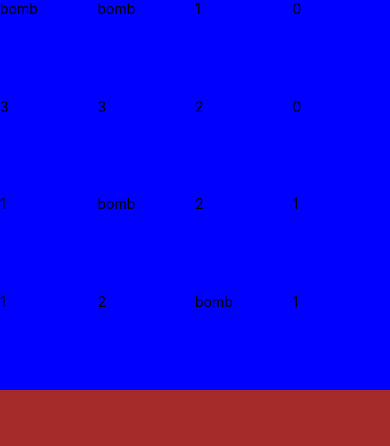
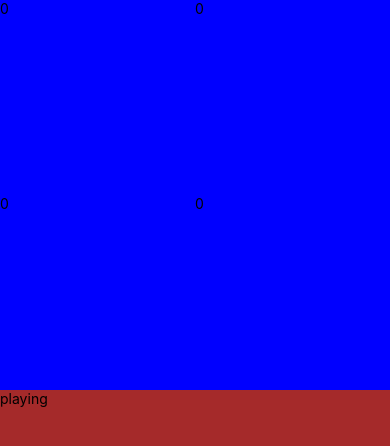
Before and after one commit to paullgdc/react_native_minesweeper, a React Native app: screen / in a window 390 px wide. Shown: the top 446 px of the page. Built offline with nearby package versions, Linux system fonts and the light colour scheme.

Commit message:
add immutability helper and implement basic functionnalities

```diff
--- a/package.json
+++ b/package.json
@@ -9,6 +9,7 @@
     "test": "jest"
   },
   "dependencies": {
+    "immutability-helper": "^3.0.1",
     "react": "16.9.0",
     "react-native": "0.61.4"
   },
--- a/src/App.tsx
+++ b/src/App.tsx
@@ -11,7 +11,7 @@ const App = () => {
     <>
       <StatusBar barStyle="dark-content" />
       <SafeAreaView style={{backgroundColor: "brown", flex: 1}}>
-          <MineSweeper height={4} width={4} bombs={1}/>
+          <MineSweeper height={2} width={2} bombs={2}/>
       </SafeAreaView>
     </>
   );
--- a/src/components/Tile.tsx
+++ b/src/components/Tile.tsx
@@ -32,7 +32,7 @@ const Tile: React.FC<TileProps> = props => <TouchableOpacity
     onLongPress={props.onLongPress}
     style={[
         styles.fixedRatio,
-        props.model.visibility === VisibilityKind.Flagged ?
+        props.model.visibility === VisibilityKind.Revealed ?
             styles.revealed :
             styles.hidden
     ]}
--- a/src/views/Minewseeper/index.tsx
+++ b/src/views/Minewseeper/index.tsx
@@ -1,7 +1,7 @@
 import React, { useState } from 'react';
 import { Text, View } from 'react-native';
-import { MineSweeperGrid, MineSweeperGridOp } from "./model";
-import Tile from '../../components/Tile';
+import MineSweeperState, * as op from "./model";
+import Tile, { TileKind } from '../../components/Tile';
 
 interface MineSweeperProps {
   height: number,
@@ -10,26 +10,39 @@ interface MineSweeperProps {
 }
 
 const MineSweeper: React.FC<MineSweeperProps> = props => {
-  const [grid, setGrid] = useState<MineSweeperGrid>(
-    MineSweeperGridOp.init(props.width, props.height, props.height, { x: -1, y: -1 })
+  const [state, setState] = useState<MineSweeperState>(
+    op.init(props.width, props.height, props.bombs)
   )
   const [game, setGame] = useState<"playing" | "lost" | "won">("playing");
-
-  const handlePress = (i: number, j: number) => () => {
+  console.log("rerender")
+  const handlePress = (x: number, y: number) => () => {
     if (game !== "playing") return;
-
-
+    let newState = state;
+    if(state.bombs === undefined)
+      newState = op.placeBombs(state, {x, y});
+    setState(op.revealTile(newState, {x, y}));
+  };
+  const handleLongPress = (x: number, y: number) => () => {
+    if (game !== "playing") return;
+    if(state.bombs === undefined) setState(op.placeBombs(state, {x, y}))
+    setState(op.flagTile(state, {x, y}));
   }
   return <>
     <View style={{ flexDirection: "row", aspectRatio: 1 }}>
-      {grid.grid.map((colum, i) => (
+      {state.grid.map((colum, i) => (
         <View key={i} style={{ flex: 1, flexDirection: "column", }}>
           {colum.map((tile, j) => (
-            <Tile key={j} model={tile} />
+            <Tile
+              key={j}
+              model={tile}
+              onPress={handlePress(i, j)}
+              onLongPress={handleLongPress(i, j)}
+            />
           ))}
         </View>
       ))}
     </View>
+    <Text>{game}</Text>
   </>
 };
 
--- a/src/views/Minewseeper/model.ts
+++ b/src/views/Minewseeper/model.ts
@@ -1,47 +1,41 @@
+import update from "immutability-helper";
+
 import { range, shuffle } from "../../utils";
 import { TileModel, TileKind, VisibilityKind } from "../../components/Tile";
 
-const placeBombs = (width: number, height: number, bombNumber: number, excluded: Pos): Set<string> => {
+export default interface MineSweeperState {
+    playState: "playing" | "lost" |"won";
+    grid: TileModel[][];
+    bombNumber: number;
+    bombs?: Set<string>;
+    width: number;
+    height: number;
+}
+
+export interface Pos {
+    x: number;
+    y: number;
+}
+
+export const placeBombs = (
+    s: MineSweeperState, excluded: Pos
+): MineSweeperState => {
     const tiles = []
-    for (const x of range(0, width)) {
-        for (const y of range(0, height)) {
-            if(x !== excluded.x && y !== excluded.y) {
+    for (const x of range(0, s.width)) {
+        for (const y of range(0, s.height)) {
+            if (x !== excluded.x || y !== excluded.y) {
                 tiles.push({ x, y })
             }
         }
     }
     shuffle(tiles);
-    return new Set(tiles.slice(0, bombNumber).map(p => JSON.stringify(p)));
-}
-
-interface Pos {
-    x: number;
-    y: number;
-}
-
-export interface MineSweeperGrid {
-    grid: TileModel[][];
-    bombPositions: Set<string>;
-    width: number;
-    height: number;
-}
-
-export class MineSweeperGridOp {
-    static init(width: number, height: number, bombNumber: number, excluded: Pos) {
-        const newGrid: MineSweeperGrid = {
-            bombPositions: placeBombs(width, height, bombNumber, excluded),
-            width,
-            height,
-            grid: [],
-        };
-        newGrid.bombPositions = placeBombs(width, height, bombNumber, excluded);
-        newGrid.width = width;
-        newGrid.height = height;
-        newGrid.grid = [];
-        for (const x of range(0, width)) {
-            newGrid.grid.push([]);
-            for (const y of range(0, height)) {
-                newGrid.grid[x].push(newGrid.bombPositions.has(JSON.stringify({ x, y })) ? {
+    const bombs = new Set(tiles.slice(0, s.bombNumber).map(p => JSON.stringify(p)));
+    console.log("new bombs", bombs, tiles);
+    const newGrid: TileModel[][] = [];
+    for (const x of range(0, s.width)) {
+        newGrid.push([]);
+        for (const y of range(0, s.height)) {
+            newGrid[x].push(bombs.has(JSON.stringify({ x, y })) ? {
                 kind: TileKind.Bomb,
                 visibility: VisibilityKind.Hidden,
             } : {
@@ -51,27 +45,71 @@ export class MineSweeperGridOp {
                 })
         }
     }
-        for (const bomb of newGrid.bombPositions) {
-            for(const neighPos of this.tileNeighbors(newGrid, JSON.parse(bomb))) {
-                const neighbor = newGrid.grid[neighPos.x][neighPos.y];
-                if(neighbor.kind === TileKind.Void) {
+    for (const bomb of bombs) {
+        for (const neighPos of tileNeighbors(s, JSON.parse(bomb))) {
+            const neighbor = newGrid[neighPos.x][neighPos.y];
+            if (neighbor.kind === TileKind.Void) {
                 neighbor.neighboringBombNb += 1;
             }
         }
     }
-        return newGrid;
+    return { ...s, bombs, grid: newGrid }
 }
 
-    static * tileNeighbors(g: MineSweeperGrid, {x, y}: Pos) {
+export const init = (width: number, height: number, bombNumber: number) => {
+    const state: MineSweeperState = {
+        playState: "playing",
+        width,
+        height,
+        bombNumber,
+        grid: [],
+    };
+    state.width = width;
+    state.height = height;
+    state.grid = [];
+    for (const x of range(0, width)) {
+        state.grid.push([]);
+        for (const _ of range(0, height)) {
+            state.grid[x].push({
+                kind: TileKind.Void,
+                neighboringBombNb: 0,
+                visibility: VisibilityKind.Hidden,
+            })
+        }
+    }
+    return state;
+}
+
+export function* tileNeighbors(s: MineSweeperState, { x, y }: Pos) {
     for (const i of range(x - 1, x + 2)) {
         for (const j of range(y - 1, y + 2)) {
             if ((i !== x || j !== y) &&
-                    (0 <= i && i < g.width) &&
-                    (0 <= j && j < g.height)
+                (0 <= i && i < s.width) &&
+                (0 <= j && j < s.height)
             ) {
                 yield { x: i, y: j }
             }
         }
     }
 }
+
+export const revealTile = (s: MineSweeperState, { x, y }: Pos): MineSweeperState => {
+    if (s.grid[x][y].kind === TileKind.Void) {
+        return update(s, { grid: { [x]: { [y]: { visibility: { $set: VisibilityKind.Revealed } } } } });
     }
+    return update(s, {
+        playState: {$set: "lost"},
+        grid: (g: TileModel[][]) => g.map(
+            c => c.map(
+                t => ({...t, visibility: VisibilityKind.Revealed})
+            )
+        )
+    });
+}
+
+export const flagTile = (s: MineSweeperState, { x, y }: Pos): MineSweeperState => {
+    if (s.grid[x][y].kind === TileKind.Void) {
+        return update(s, { grid: { [x]: { [y]: { visibility: { $set: VisibilityKind.Flagged } } } } });
+    }
+    return s
+}
```
Also changed, not shown: 1 other file (tests, documents, lock files or other folders). Lines whose indentation alone changed are shown as unchanged.
